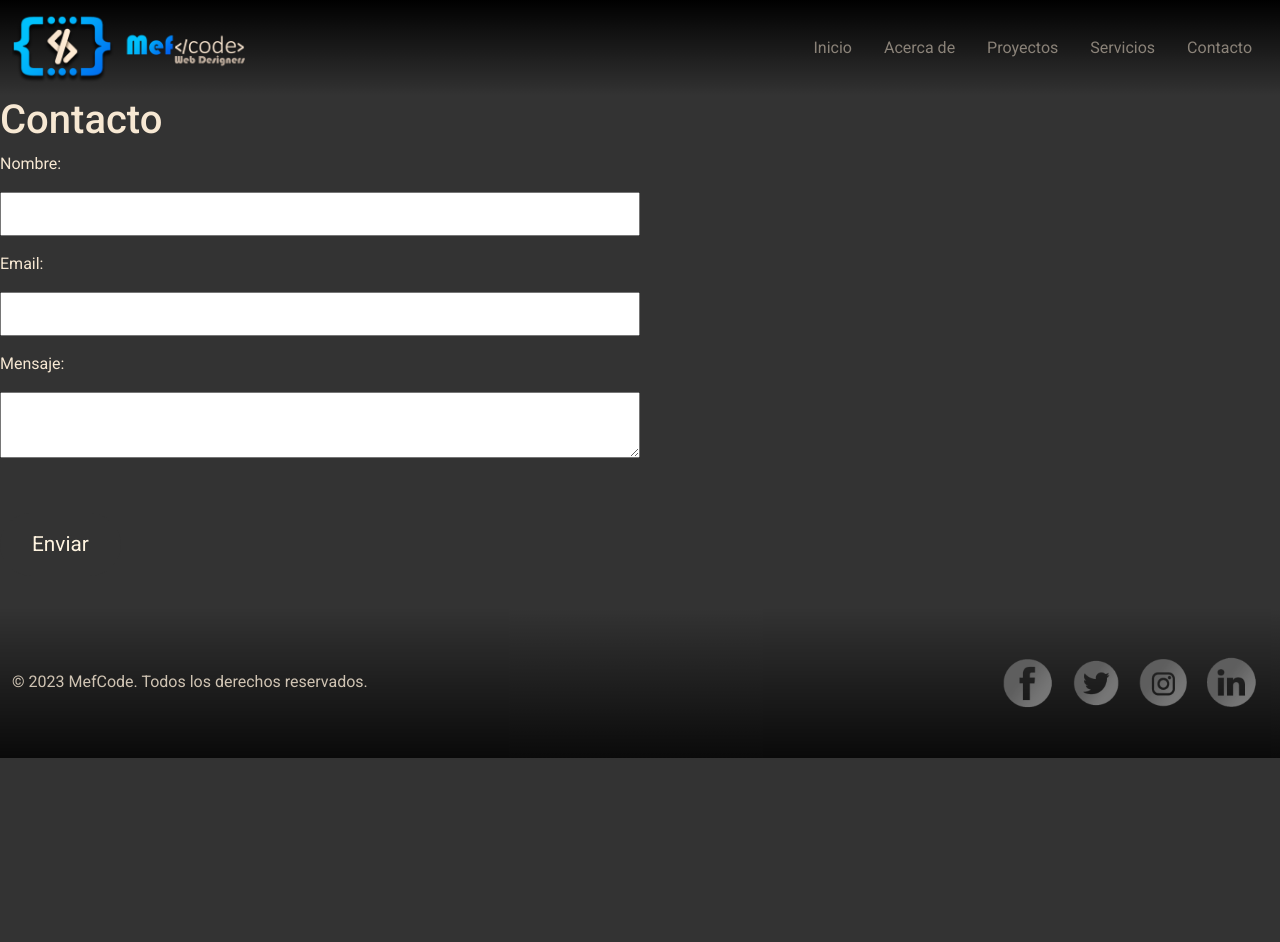
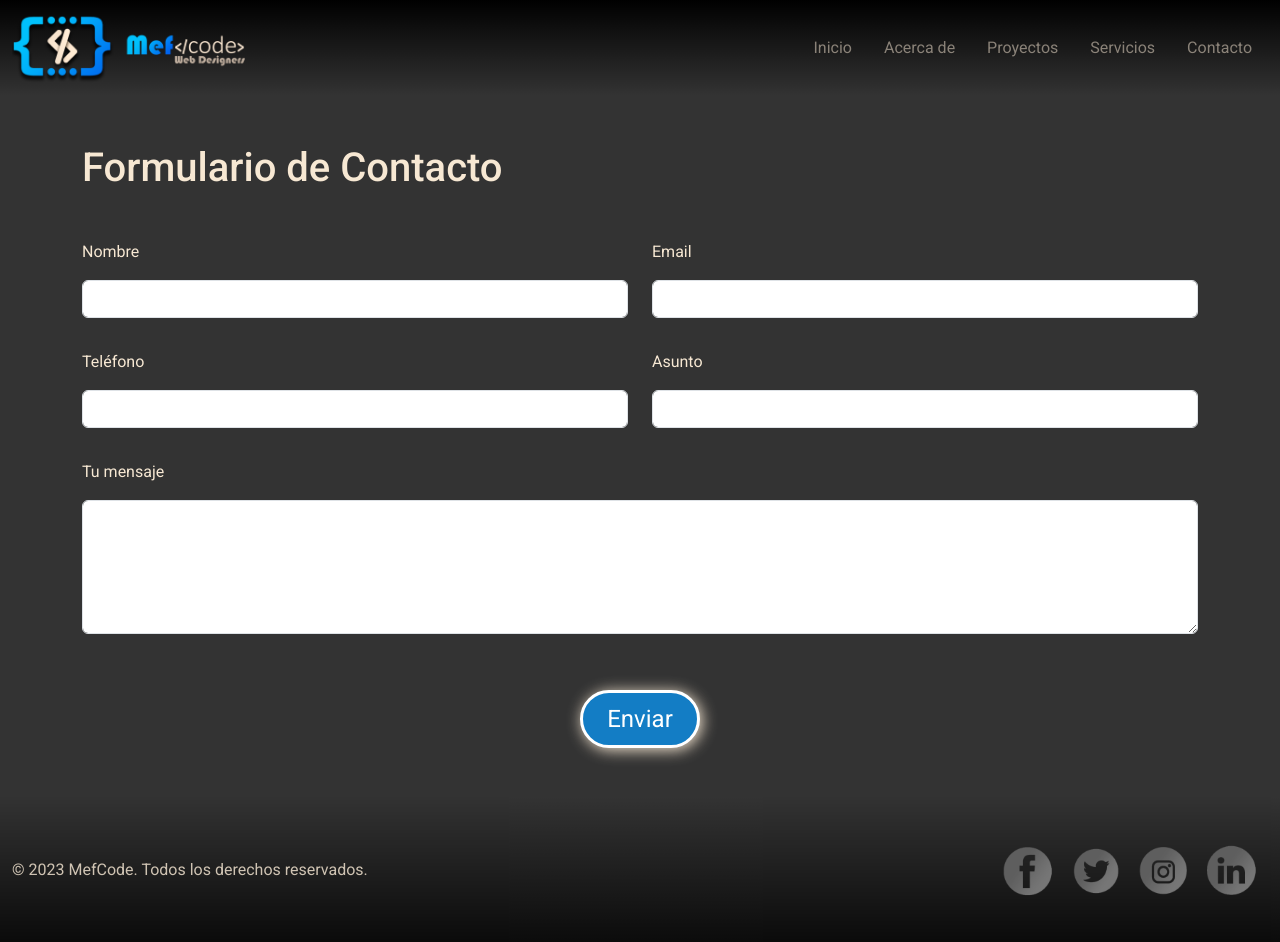
Before and after one commit to MefCode/mefcode, a plain HTML site: page pages/contacto.html in a window 1280 px wide. Before the commit the page ends 800 px from the top, so only its background shows below. Drawn offline with nearby package versions, Linux system fonts and the light colour scheme.

Commit message:
mofique Formulario de Contacto (adaptado a bootstrap) en html

```diff
--- a/pages/contacto.html
+++ b/pages/contacto.html
@@ -45,19 +45,35 @@
     </nav>
   </header>
 
-  <main>
-    <section>
-      <h1>Contacto</h1>
-      <form>
-        <label for="name">Nombre:</label>
-        <input type="text" id="name" name="name" required>
-        <label for="email">Email:</label>
-        <input type="email" id="email" name="email" required>
-        <label for="message">Mensaje:</label>
-        <textarea id="message" name="message" required></textarea>
-        <button class="form-button" type="submit">Enviar</button>
-      </form>
-    </section>
+  <main class="container">
+    <h1 class="mt-5 mb-5">Formulario de Contacto</h1>
+    <form>
+      <div class="row">
+        <div class="col-6 mb-3">
+          <label for="nombre">Nombre</label>
+          <input type="text" class="form-control" id="nombre" required>
+        </div>
+        <div class="col-6 mb-3">
+          <label for="email">Email</label>
+          <input type="email" class="form-control" id="email" required>
+        </div>
+        <div class="col-6 mb-3">
+          <label for="telefono">Teléfono</label>
+          <input type="tel" class="form-control" id="telefono" required>
+        </div>
+        <div class="col-6 mb-3">
+          <label for="nombre">Asunto</label>
+          <input type="text" class="form-control" id="asunto" required>
+        </div>
+        <div class="col-12 mb-3">
+          <label for="asunto">Tu mensaje</label>
+          <textarea class="form-control" id="asunto" rows="5" required></textarea>
+        </div>
+        <div class="col-12 justify-content-center d-flex">
+          <button class="btn btn-secondary btn-lg btn-shadow mt-4 mb-5" type="submit">Enviar</button>
+        </div>
+      </div>
+    </form>
   </main>
 
   <footer>
```
